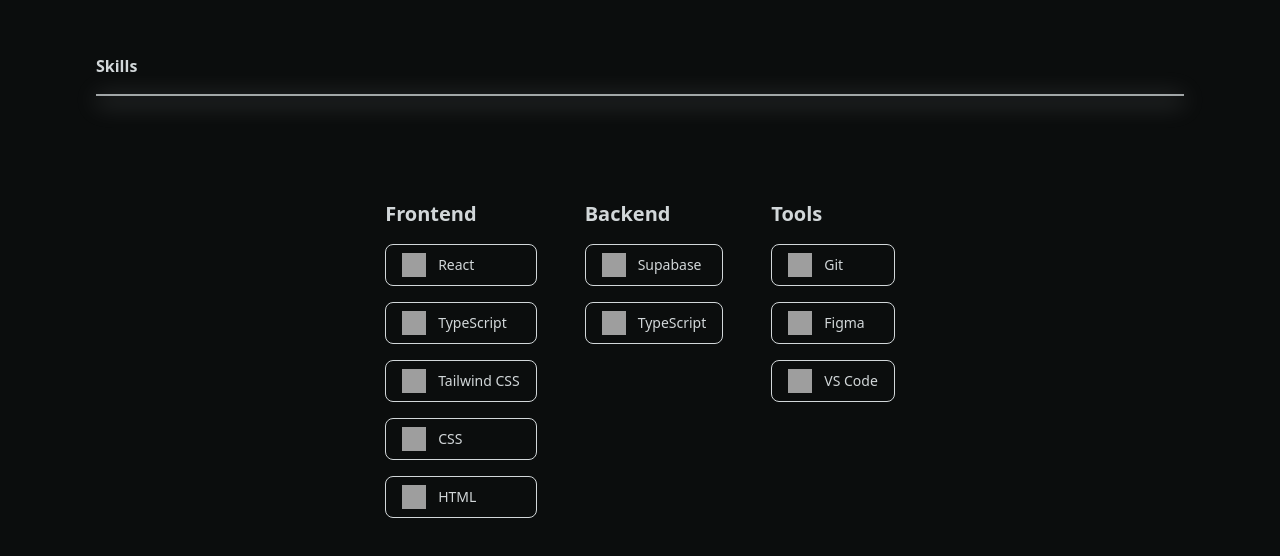
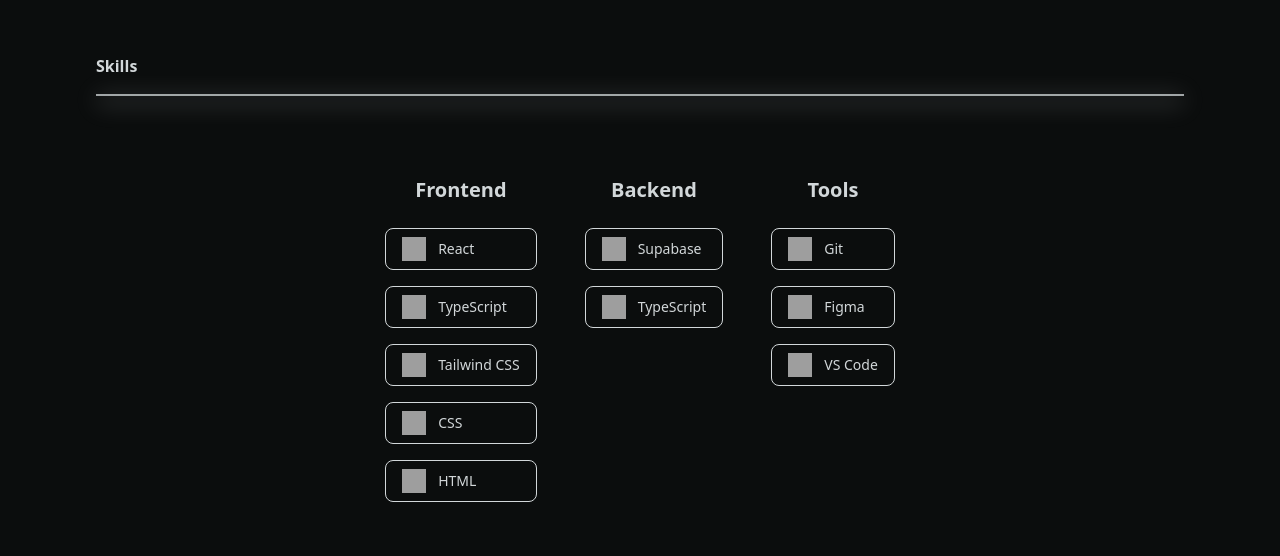
Before and after one commit to lcizmarev21/personal-portfolio, a React (Vite) app: page / in a window 1280 px wide. Shown: the part 1756-2312 px from the top of the page. Built offline with nearby package versions, Linux system fonts and the light colour scheme; grey boxes are pictures that could not be loaded.

Commit message:
Added more context in hero section and adjusted centering in skills

```diff
--- a/src/components/ui/SkillLayout.tsx
+++ b/src/components/ui/SkillLayout.tsx
@@ -3,9 +3,9 @@
 
 export default function SkillLayout() {
     return (
-        <div className="mt-24 flex flex-row gap-12 justify-center">
-            <div>
-                <h2 className="text-xl font-bold mb-4">Frontend</h2>
+        <div className="mt-18 flex flex-row gap-12 justify-center">
+            <div className="flex flex-col items-center">
+                <h2 className="text-xl font-bold mb-6">Frontend</h2>
                 <div className="flex flex-col gap-4">
                     {frontend.map((skill) => (
                         <SkillCard key={skill.name} skill={skill} />
@@ -13,8 +13,8 @@
                 </div>
             </div>
 
-            <div>
-                <h2 className="text-xl font-bold mb-4">Backend</h2>
+            <div className="flex flex-col items-center">
+                <h2 className="text-xl font-bold mb-6">Backend</h2>
                 <div className="flex flex-col gap-4">
                     {backend.map((skill) => (
                         <SkillCard key={skill.name} skill={skill} />
@@ -22,8 +22,8 @@
                 </div>
             </div>
 
-            <div>
-                <h2 className="text-xl font-bold mb-4">Tools</h2>
+            <div className="flex flex-col items-center">
+                <h2 className="text-xl font-bold mb-6">Tools</h2>
                 <div className="flex flex-col gap-4">
                     {tools.map((skill) => (
                         <SkillCard key={skill.name} skill={skill} />
--- a/src/features/home/Hero.tsx
+++ b/src/features/home/Hero.tsx
@@ -10,6 +10,8 @@
                         Front end developer focused on building <br />
                         clean and responsive web applications.
                     </h1>
+
+                    <button className="mt-10 opacity-45 font-thin"> More </button>
                 </div>
 
 
@@ -19,6 +21,7 @@
                     <div className="flex flex-col gap-6">
                         <div>
                             <p> Based in Croatia </p>
+                            <p className="font-thin"> Language : English / Croatian </p>
                         </div>
 
                         <div className="flex items-center gap-2">
```
